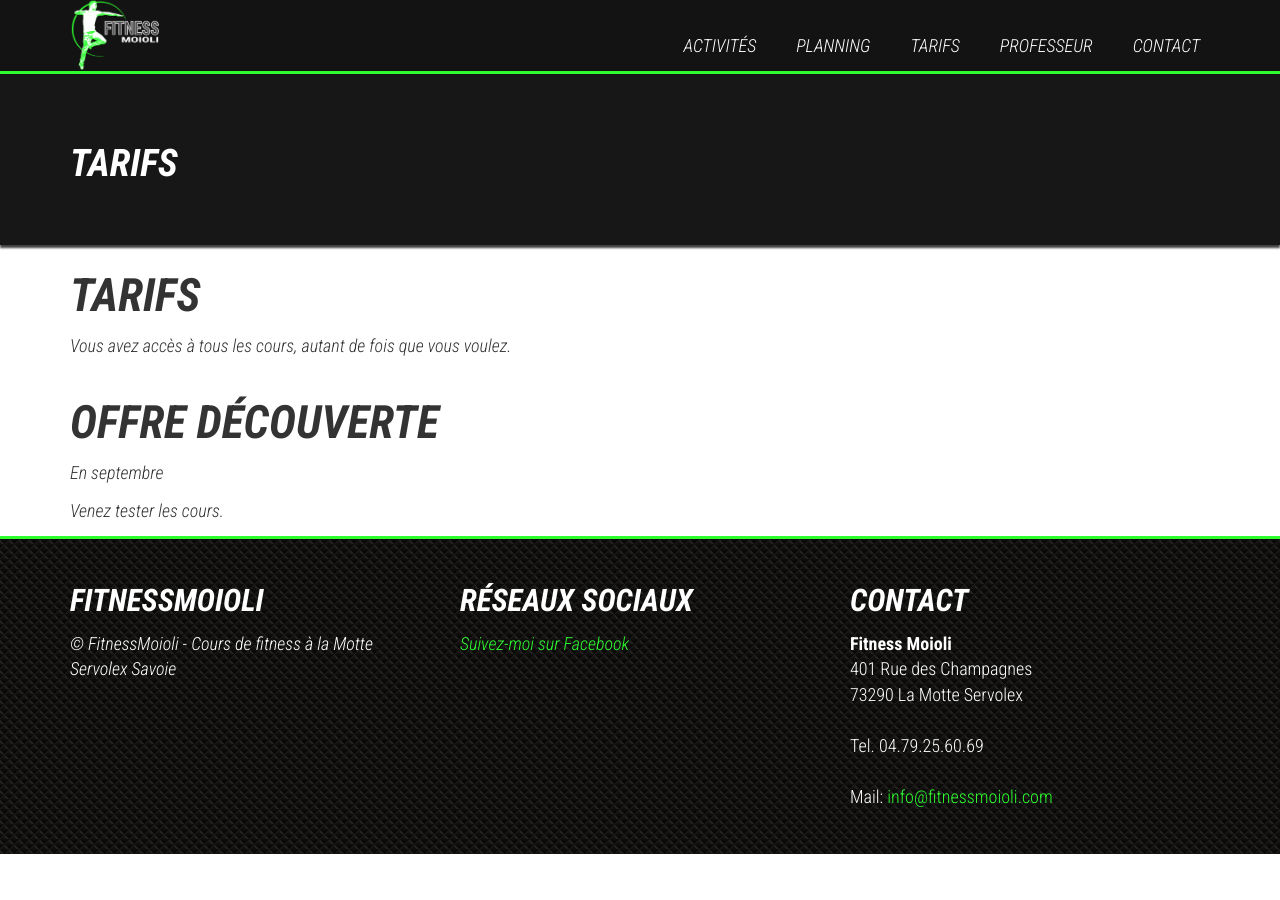
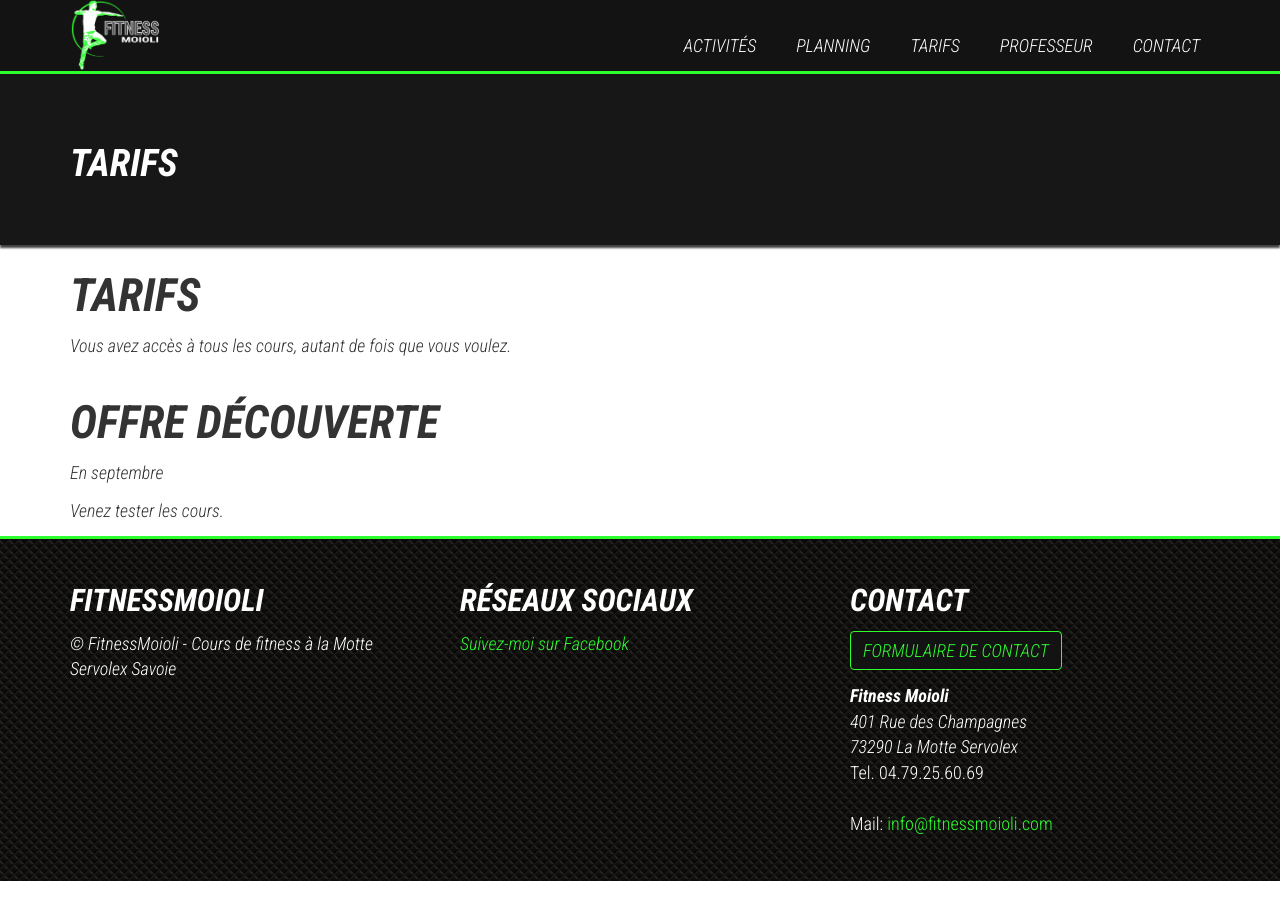
Before and after one commit to pgiraud/fitnessmoioli, a Jekyll site: the page built from pages/tarifs.md, in a window 1280 px wide. Built offline with Jekyll 4.4.1, drawn with Linux system fonts in a browser that asks for light colours; nearby versions of some CDN libraries.

Commit message:
Formulaire

```diff
--- a/_includes/footer.html
+++ b/_includes/footer.html
@@ -19,6 +19,9 @@
       </div>
       <div class="col-sm-4">
         <h3>Contact</h3>
+          <p>
+          <a  class="btn btn-primary" href="https://goo.gl/forms/gj4Smi4gvi99e25L2" target="_blank">Formulaire de contact</a></li>
+          </p
           <address>
             <strong>Fitness Moioli</strong><br>
             401 Rue des Champagnes<br>
--- a/_includes/header.html
+++ b/_includes/header.html
@@ -17,7 +17,7 @@
         <li><a href="#planning">Planning</a></li>
         <li><a href="#tarifs">Tarifs</a></li>
         <li><a href="#professeur">Professeur</a></li>
-        <li><a href="{{site.baseurl}}/pages/contact.html">Contact</a></li>
+        <li><a href="https://goo.gl/forms/gj4Smi4gvi99e25L2" target="_blank">Contact</a></li>
       </ul>
     </div><!--/.nav-collapse -->
   </div>
```
